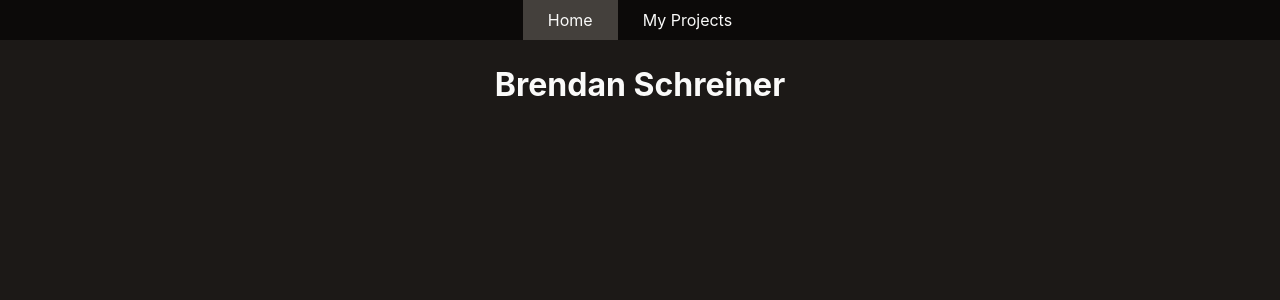
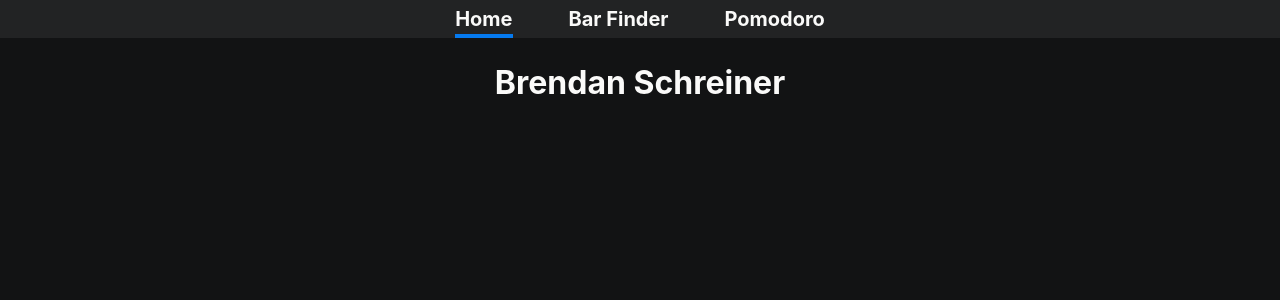
Before and after one commit to Brendanpskreener/personal-site, a React (Vite) app: page / in a window 1280 px wide. Shown: the top 300 px of the page. Built offline with nearby package versions, Linux system fonts and the light colour scheme.

Commit message:
minor stylistic changes

```diff
--- a/src/components/BarFinder/Bar.module.css
+++ b/src/components/BarFinder/Bar.module.css
@@ -1,7 +1,6 @@
 .bar {
-  margin: 1rem;
   padding: 1rem;
-  background-color: #44403c;
+  background-color: rgb(34 35 36);
   text-align: center;
 }
 
@@ -14,6 +13,10 @@
   font-size: 1rem;
 }
 
+.bar a {
+  color: rgb(5 122 240);
+}
+
 @media (max-width: 900px) {
   .bar {
     margin: .5rem;
--- a/src/components/BarFinder/BarList.module.css
+++ b/src/components/BarFinder/BarList.module.css
@@ -1,11 +1,13 @@
 .bar-list {
-  background-color: #292524;
+  /* background-color: #292524; */
   margin-bottom: auto;
+  display: flex;
+  flex-direction: column;
+  gap: 1rem;
 }
 
 .zilch {
   text-align: center;
-  padding: 1em;
   margin: 0 auto auto auto;
   font-size: 2em;
   font-weight: bold;
--- a/src/components/BarFinder/Pagination.module.css
+++ b/src/components/BarFinder/Pagination.module.css
@@ -5,6 +5,21 @@
   justify-content: center;
   gap: 1em;
   margin: 1em auto;
-  background-color: #292524;
+  background-color: rgb(34 35 36);
   padding: 1em;
 }
+
+.pagination button {
+  color: inherit;
+  background-color: rgb(0 122 255);
+  border-width: 0px;
+}
+
+.pagination button:hover:not([disabled]) {
+  background-color: rgb(29 78 216);
+}
+
+.pagination button:disabled {
+  cursor: not-allowed;
+  opacity: .5;
+}
--- a/src/components/BarFinder/UserInput.module.css
+++ b/src/components/BarFinder/UserInput.module.css
@@ -6,14 +6,18 @@
   display: flex;
   flex-direction: column;
   gap: 1px;
-  background-color: #292524;
+  background-color: rgb(27 28 29);
   padding: 1rem;
 }
 
 .user-input div {
   text-align: center;
-  background-color: #44403c;
+  background-color: rgb(34 35 36);
   font-weight: bolder;
+}
+
+.user-input input:disabled {
+  cursor: not-allowed;
 }
 
 @media (min-width: 900px) {
--- a/src/components/UI/MainNavigation.jsx
+++ b/src/components/UI/MainNavigation.jsx
@@ -4,22 +4,23 @@ import classes from './MainNavigation.module.css'
 export default function MainNavigation() {
 
   return (
-    <ul className={classes.list}>
-      <li><NavLink
+    <div className={classes.list}>
+      <NavLink
         to='/'
         className={({ isActive }) => isActive ? classes.active : undefined}
-        end>Home</NavLink></li>
-      <li>
-        <a>My Projects</a>
-        <ul className={classes.dropdown}>
-          <li><NavLink
-            to='/barfinder'
-            className={({ isActive }) => isActive ? classes.active : undefined}>Bar Finder</NavLink></li>
-          <li><NavLink
-            to='pomodoro'
-            className={({ isActive }) => isActive ? classes.active : undefined}>Pomodoro</NavLink></li>
-        </ul>
-      </li>
-    </ul>
+        end>
+        Home
+      </NavLink>
+      <NavLink
+        to='/barfinder'
+        className={({ isActive }) => isActive ? classes.active : undefined}>
+        Bar Finder
+      </NavLink>
+      <NavLink
+        to='pomodoro'
+        className={({ isActive }) => isActive ? classes.active : undefined}>
+        Pomodoro
+      </NavLink>
+    </div>
   )
 }
--- a/src/components/UI/MainNavigation.module.css
+++ b/src/components/UI/MainNavigation.module.css
@@ -1,39 +1,25 @@
 .list {
   list-style: none;
-  background-color: #0c0a09;
+  background-color: rgb(34 35 36);
   display: flex;
   justify-content: center;
   margin: 0;
+  gap: 3.5rem;
 }
 
-.list li {
-  display: inline-block;
-  position: relative;
+.list a {
+  color: inherit;
+  text-decoration: none;
+  font-weight: 700;
+  font-size: 1.25rem;
+  border: 0px solid;
+  border-color: transparent;
+  border-top-width: 4px;
+  border-bottom-width: 4px;
+  box-sizing: border-box;
 }
 
-.list li a {
-  display: block;
-  padding: 8px 25px;
-  color: inherit;
-  text-decoration: none;
+.list a:hover,
+.list a.active {
+  border-bottom-color: rgb(5 122 240);
 }
-
-.list li a:hover,
-.list li a.active {
-  background-color: #44403c;
-}
-
-.list li .dropdown {
-  min-width: 100%;
-  display: none;
-  position: absolute;
-  background-color: #0c0a09;
-}
-
-.list li:hover .dropdown {
-  display: block;
-}
-
-.list li .dropdown li {
-  display: block;
-}
--- a/src/index.css
+++ b/src/index.css
@@ -3,9 +3,8 @@
   line-height: 1.5;
   font-weight: 400;
 
-  color-scheme: light dark;
   color: #fafaf9;
-  background-color: #1c1917;
+  background-color: #121314;
 
   font-synthesis: none;
   text-rendering: optimizeLegibility;
@@ -20,10 +19,6 @@ body {
   min-height: 100vh;
 }
 
-ul {
-  padding-inline-start: 0px;
-}
-
 .card {
   display: flex;
   justify-content: center;
--- a/src/store/BarFinderContext.jsx
+++ b/src/store/BarFinderContext.jsx
@@ -16,7 +16,7 @@ const initialState = {
 export const BarFinderContext = createContext(initialState)
 
 function barFinderReducer(state, { type, payload, id }) {
-  if (type === 'get_bars') {
+  if (type === 'set_bars') {
     let newState
     if (id === 'reset') {
       newState = { ...state, barlist: payload, currentPage: 1 }
@@ -25,7 +25,7 @@ function barFinderReducer(state, { type, payload, id }) {
     }
     return newState
   }
-  if (type === 'get_location') {
+  if (type === 'set_location') {
     return { ...state, currentLocation: payload, locationUnavailable: false }
   }
   if (type === 'set_loading') {
@@ -50,7 +50,7 @@ export default function BarFinderContextProvider({ children }) {
     })
     try {
       const { coords: { latitude, longitude } } = await promise
-      barFinderDispatch({ type: 'get_location', payload: { latitude, longitude } })
+      barFinderDispatch({ type: 'set_location', payload: { latitude, longitude } })
     } catch (error) {
       console.warn(error)
     } finally {
@@ -61,7 +61,7 @@ export default function BarFinderContextProvider({ children }) {
   async function handleSearch(query, id) {
     try {
       const bars = await findBars({ ...query, ...currentLocation, perPage })
-      barFinderDispatch({ type: 'get_bars', payload: bars, id })
+      barFinderDispatch({ type: 'set_bars', payload: bars, id })
     } catch (error) {
       console.warn(error)
     }
```
